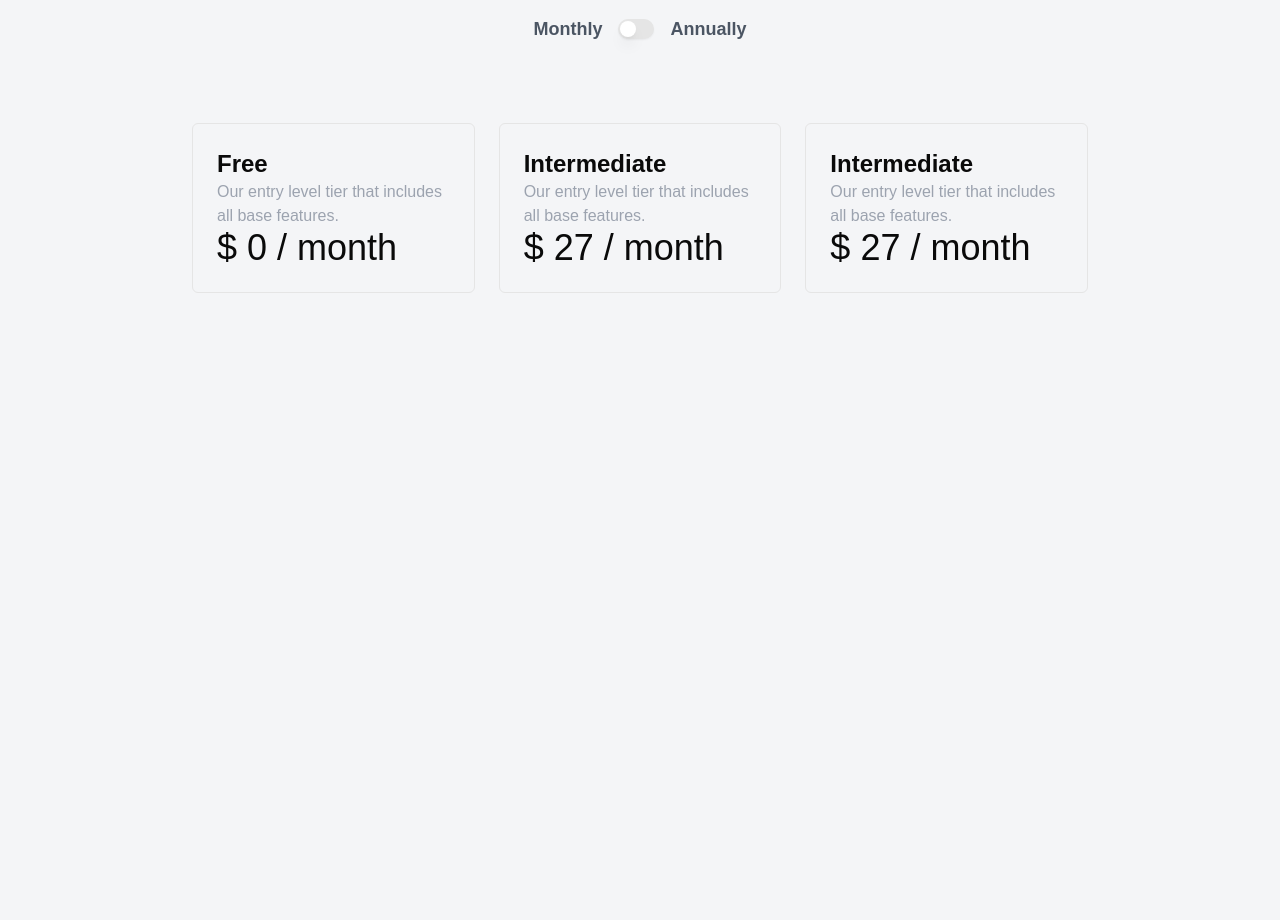
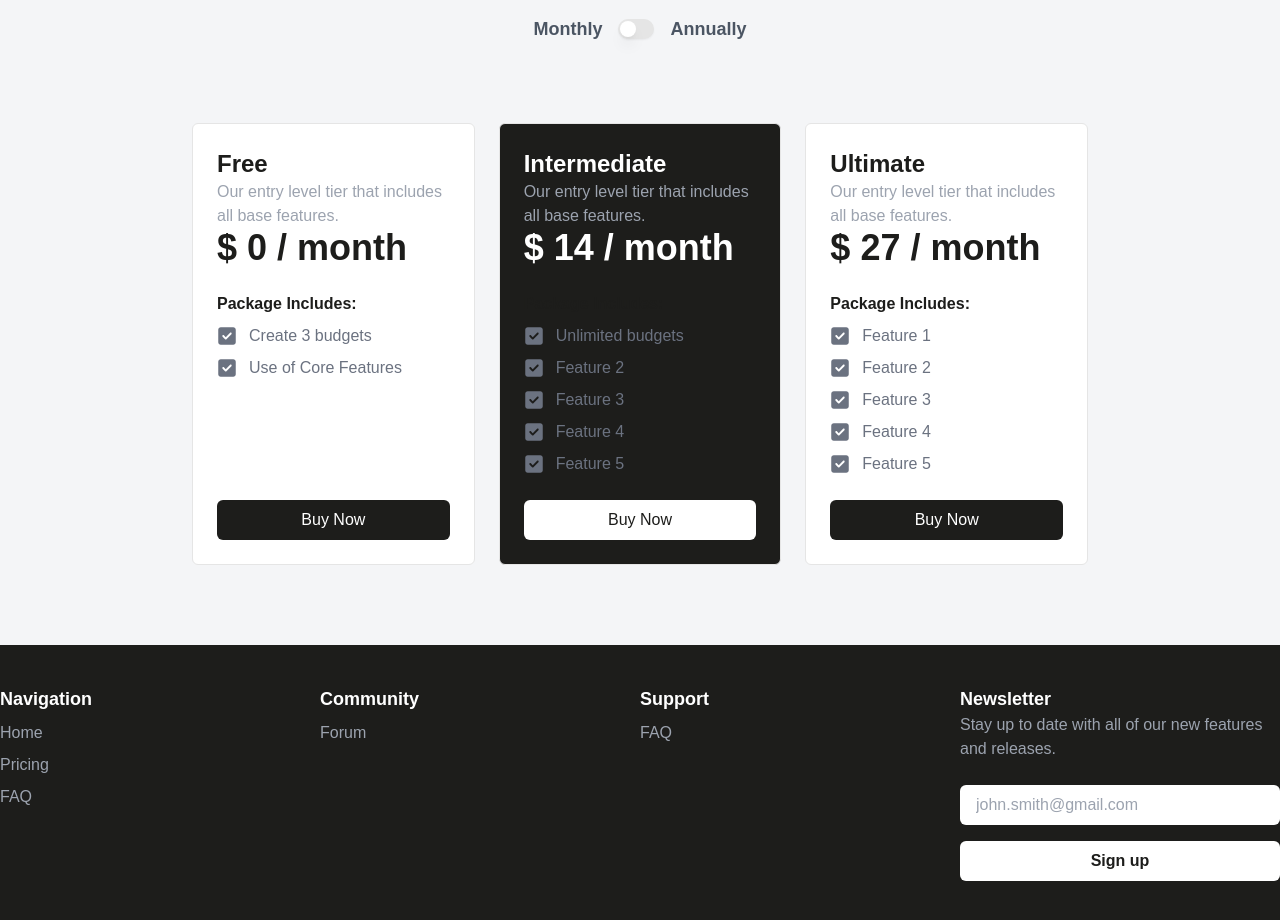
Before and after one commit to Benjamin-buck/expenseio, a Next.js app: page /pricing in a window 1280 px wide. Shown: the part 340-1260 px from the top of the page. Before the commit the page ends 800 px from the top, so only its background shows below. Built offline with nearby package versions, Linux system fonts and the light colour scheme.

Commit message:
Adds footer

```diff
--- a/app/Navbar.tsx
+++ b/app/Navbar.tsx
@@ -3,7 +3,7 @@ import Image from "next/image";
 import Link from "next/link";
 import React, { useState } from "react";
 
-const navLinks = [
+export const navLinks = [
   { label: "Home", href: "/" },
   { label: "Pricing", href: "/pricing" },
   { label: "FAQ", href: "/faq" },
--- a/app/pricing/page.tsx
+++ b/app/pricing/page.tsx
@@ -2,6 +2,8 @@
 import { useState } from "react";
 import Navbar from "../Navbar";
 import { Switch } from "@/components/ui/switch";
+import { FaSquareCheck } from "react-icons/fa6";
+import Footer from "@/components/Footer";
 
 const packages = [
   {
@@ -10,20 +12,32 @@ const packages = [
     pricePerMonth: 0,
     pricePerYear: 0,
     backgroundColor: "white",
+    textColor: "black",
+    features: ["Create 3 budgets", "Use of Core Features"],
   },
   {
     id: 2,
     name: "Intermediate",
+    pricePerMonth: 14,
+    pricePerYear: 153,
+    backgroundColor: "black",
+    textColor: "white",
+    features: [
+      "Unlimited budgets",
+      "Feature 2",
+      "Feature 3",
+      "Feature 4",
+      "Feature 5",
+    ],
+  },
+  {
+    id: 3,
+    name: "Ultimate",
     pricePerMonth: 27,
     pricePerYear: 240,
     backgroundColor: "white",
-  },
-  {
-    id: 3,
-    name: "Intermediate",
-    pricePerMonth: 27,
-    pricePerYear: 240,
-    backgroundColor: "white",
+    textColor: "black",
+    features: ["Feature 1", "Feature 2", "Feature 3", "Feature 4", "Feature 5"],
   },
 ];
 
@@ -50,20 +64,57 @@ const PricingPage = () => {
           <p className="text-gray-600 text-lg font-semibold">Annually</p>
         </div>
       </div>
-      <div className="flex max-w-[70%] justify-center mx-auto gap-6 mt-20">
-        {packages.map(({ id, pricePerMonth, pricePerYear, name }) => (
-          <div key={id} className="flex-1 border rounded-md p-6">
+      <div className="flex max-w-[70%] justify-center mx-auto gap-6 my-20">
+        {packages.map(
+          ({
+            id,
+            pricePerMonth,
+            pricePerYear,
+            name,
+            features,
+            backgroundColor,
+            textColor,
+          }) => (
+            <div
+              key={id}
+              className={`flex-1 border rounded-md p-6 bg-${backgroundColor} text-${textColor} flex justify-between flex-col`}
+            >
+              <div>
                 <h2 className="text-2xl font-semibold">{name}</h2>
                 <p className="text-gray-400">
                   Our entry level tier that includes all base features.
                 </p>
-            <p className="text-4xl">
+                <p className="text-4xl font-semibold">
                   ${" "}
-              {monthly ? `${pricePerMonth} / month` : `${pricePerYear} / year`}
+                  {monthly
+                    ? `${pricePerMonth} / month`
+                    : `${pricePerYear} / year`}
                 </p>
+                <div className="my-6">
+                  <h1 className="text-black font-semibold">
+                    Package Includes:
+                  </h1>
+                  <ul>
+                    {features.map((feature) => (
+                      <li className="flex gap-3 items-center text-gray-500 my-2">
+                        <FaSquareCheck className="text-xl" />
+                        {feature}
+                      </li>
+                    ))}
+                  </ul>
                 </div>
-        ))}
               </div>
+
+              <button
+                className={`bg-${textColor} text-${backgroundColor} w-full py-2 rounded-md`}
+              >
+                Buy Now
+              </button>
+            </div>
+          )
+        )}
+      </div>
+      <Footer />
     </div>
   );
 };
--- /dev/null
+++ b/components/Footer.tsx
@@ -0,0 +1,72 @@
+import { navLinks } from "@/app/Navbar";
+import { Label } from "@radix-ui/react-select";
+import Link from "next/link";
+import React from "react";
+
+export const supportLinks = [{ label: "FAQ", href: "/faq" }];
+export const communityLinks = [{ label: "Forum", href: "/forum" }];
+
+const Footer = () => {
+  return (
+    <footer className="mt-6 w-full bg-black text-white">
+      <div className="mx-auto container">
+        <div className="grid grid-cols-8 py-10">
+          <div className="col-span-2 ">
+            <h4 className="font-semibold text-lg">Navigation</h4>
+            <ul className="space-y-2 mt-2">
+              {navLinks.map((link) => (
+                <li>
+                  <Link href={link.href} className="text-gray-400">
+                    {link.label}
+                  </Link>
+                </li>
+              ))}
+            </ul>
+          </div>
+          <div className="col-span-2 ">
+            <h4 className="font-semibold text-lg">Community</h4>
+            <ul className="space-y-2 mt-2">
+              {communityLinks.map((link) => (
+                <li>
+                  <Link href={link.href} className="text-gray-400">
+                    {link.label}
+                  </Link>
+                </li>
+              ))}
+            </ul>
+          </div>
+          <div className="col-span-2 ">
+            <h4 className="font-semibold text-lg">Support</h4>
+            <ul className="space-y-2 mt-2">
+              {supportLinks.map((link) => (
+                <li>
+                  <Link href={link.href} className="text-gray-400">
+                    {link.label}
+                  </Link>
+                </li>
+              ))}
+            </ul>
+          </div>
+          <div className="col-span-2 ">
+            <h4 className="font-semibold text-lg">Newsletter</h4>
+            <p className="text-gray-400">
+              Stay up to date with all of our new features and releases.{" "}
+            </p>
+            <div className="flex flex-col my-4 gap-2">
+              <input
+                type="email"
+                placeholder="john.smith@gmail.com"
+                className="my-2 py-2 px-4 rounded-md"
+              />
+              <button className="bg-white text-black py-2 rounded-md font-bold">
+                Sign up
+              </button>
+            </div>
+          </div>
+        </div>
+      </div>
+    </footer>
+  );
+};
+
+export default Footer;
--- a/components/Hero.tsx
+++ b/components/Hero.tsx
@@ -5,9 +5,9 @@ const Hero = () => {
   return (
     <div className="flex flex-col items-center justify-center mt-10">
       <h1 className="text-5xl text-center font-semibold mb-2">
-        Take Control of Your Finances with Ease
+        Get your money in check.
       </h1>
-      <p className="mb-5 text-center">
+      <p className="mb-5 text-center max-w-[600px]">
         Manage your money smarter, not harder. Our AI-powered budgeting app
         helps you track expenses, plan budgets, and achieve your financial goals
         effortlessly.
@@ -17,6 +17,10 @@ const Hero = () => {
           Sign Up Today
         </button>
       </Link>
+      {/* App Re-construction */}
+      <div className="container mx-auto rounded-md my-10 border-4 border-gray-200">
+        Test
+      </div>
     </div>
   );
 };
```
Also changed, not shown: 1 other file (tests, documents, lock files or other folders). Lines whose indentation alone changed are shown as unchanged.
